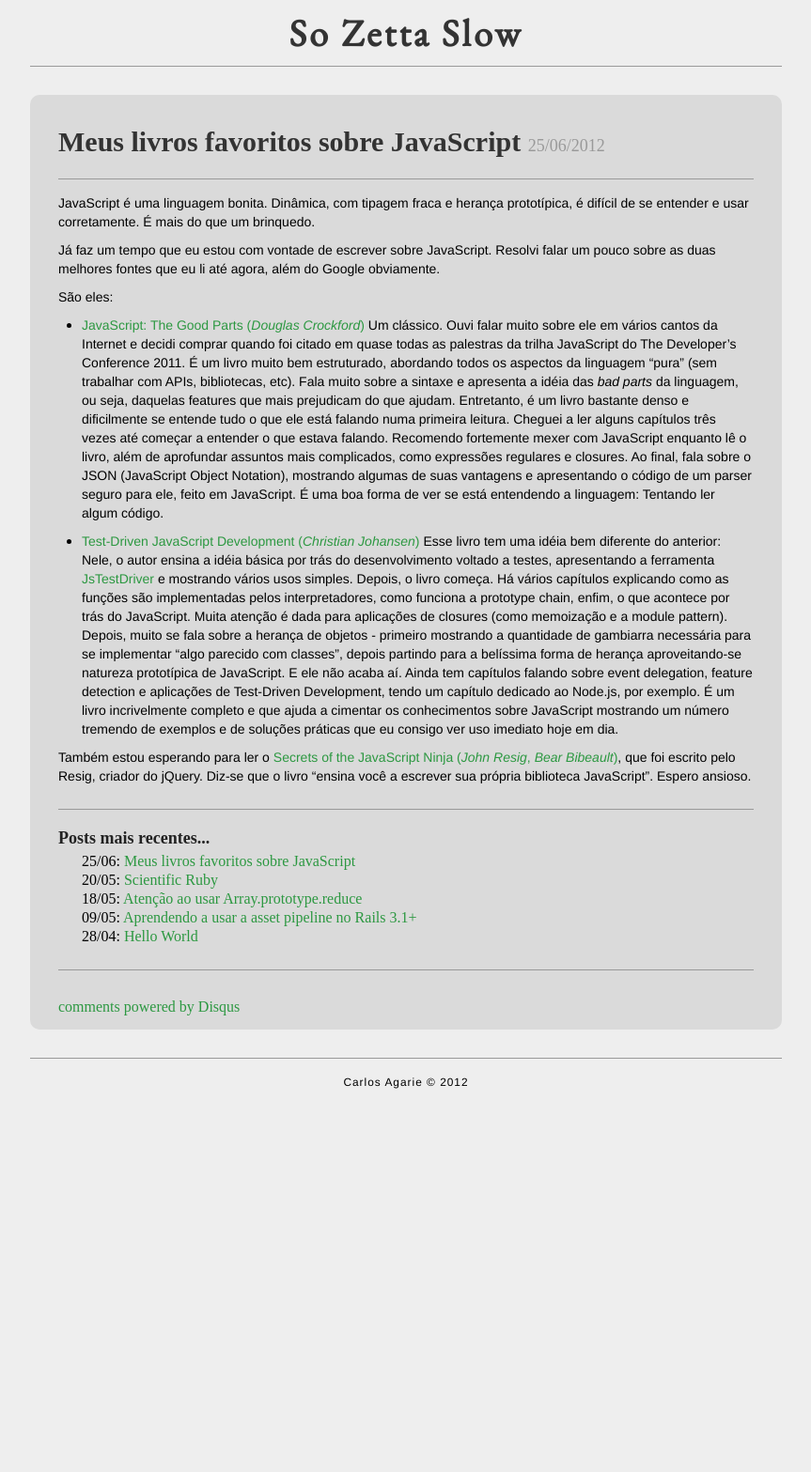
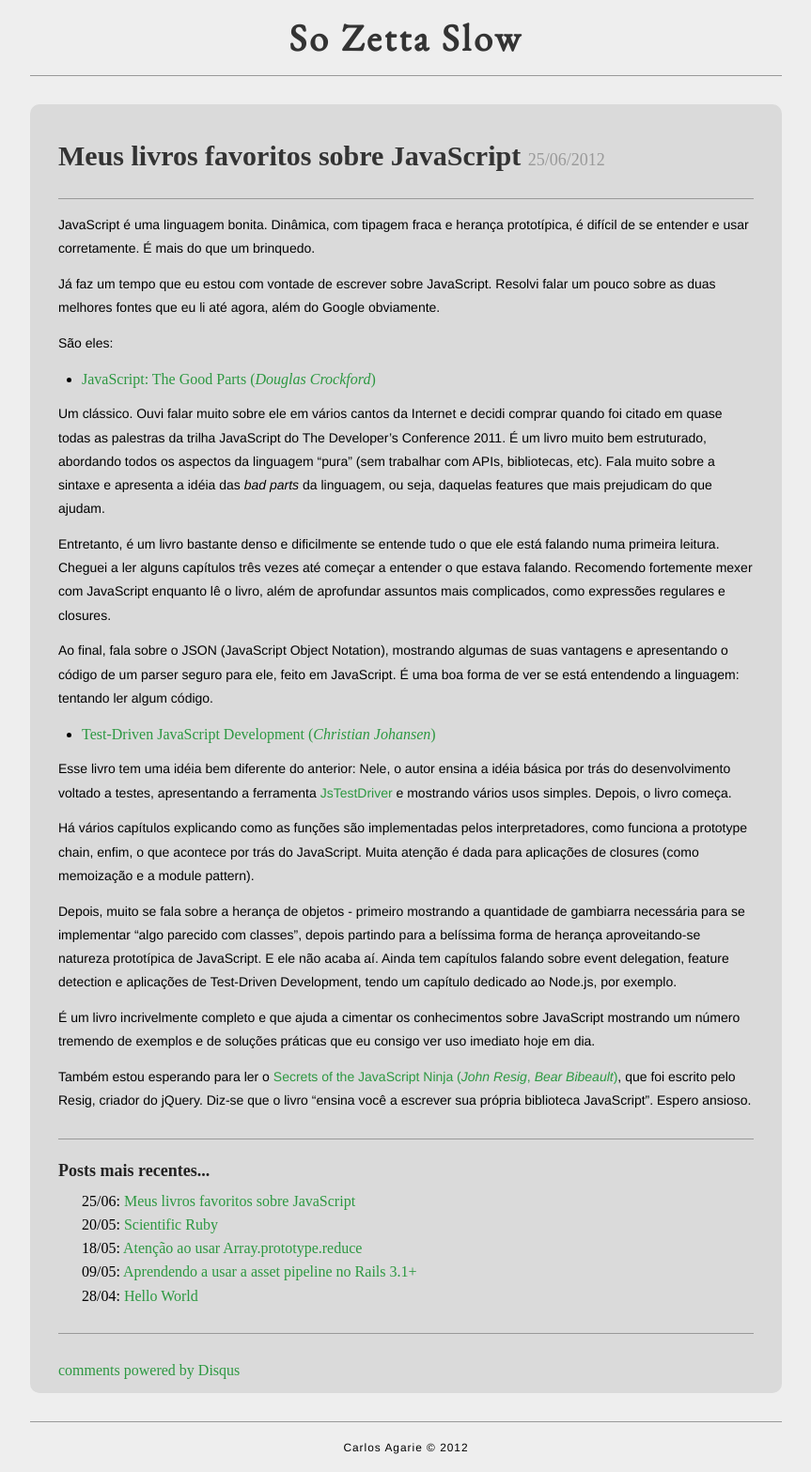
Before and after one commit to tim-kos/so-zetta-slow, a Jekyll site: the page built from _posts/2012-06-25-melhores-fontes-javascript.md, in a window 1280 px wide. Shown: the whole page at 94% size, without its empty margins (208-1071 px from the left). Built offline with Jekyll 4.4.1, drawn with Linux system fonts in a browser that asks for light colours; Markdown is read by kramdown in place of the engine named in the settings; comment, search, counter and statistics services are not loaded; before the commit the page ends 1172 px from its top, so only the background shows below that.

Commit message:
Corrected some mistakes and increased base line height

```diff
--- a/_less/twitter-bootstrap/variables.less
+++ b/_less/twitter-bootstrap/variables.less
@@ -36,7 +36,7 @@
 // Typography
 @baseFontSize:          14px;
 @baseFontFamily:        "Helvetica Neue", Helvetica, Arial, sans-serif;
-@baseLineHeight:        20px;
+@baseLineHeight:        @baseFontSize * 1.8;
 @textColor:             @grayDark;
 
 // Buttons
--- a/_posts/2012-06-25-melhores-fontes-javascript.md
+++ b/_posts/2012-06-25-melhores-fontes-javascript.md
@@ -10,14 +10,21 @@ Já faz um tempo que eu estou com vontade de escrever sobre JavaScript. Resolvi
 São eles:
 
 + [JavaScript: The Good Parts (_Douglas Crockford_)](http://www.amazon.com/JavaScript-Good-Parts-ebook/dp/B0026OR2ZY/ref=sr_1_3?ie=UTF8&qid=1321122664&sr=8-3)
-		Um clássico. Ouvi falar muito sobre ele em vários cantos da Internet e decidi comprar quando foi citado em quase todas as palestras da trilha JavaScript do The Developer's Conference 2011. É um livro muito bem estruturado, abordando todos os aspectos da linguagem "pura" (sem trabalhar com APIs, bibliotecas, etc). Fala muito sobre a sintaxe e apresenta a idéia das <i>bad parts</i> da linguagem, ou seja, daquelas features que mais prejudicam do que ajudam.
-		Entretanto, é um livro bastante denso e dificilmente se entende tudo o que ele está falando numa primeira leitura. Cheguei a ler alguns capítulos três vezes até começar a entender o que estava falando. Recomendo fortemente mexer com JavaScript enquanto lê o livro, além de aprofundar assuntos mais complicados, como expressões regulares e closures.
-		Ao final, fala sobre o JSON (JavaScript Object Notation), mostrando algumas de suas vantagens e apresentando o código de um parser seguro para ele, feito em JavaScript. É uma boa forma de ver se está entendendo a linguagem: Tentando ler algum código.
+
+Um clássico. Ouvi falar muito sobre ele em vários cantos da Internet e decidi comprar quando foi citado em quase todas as palestras da trilha JavaScript do The Developer's Conference 2011. É um livro muito bem estruturado, abordando todos os aspectos da linguagem "pura" (sem trabalhar com APIs, bibliotecas, etc). Fala muito sobre a sintaxe e apresenta a idéia das <i>bad parts</i> da linguagem, ou seja, daquelas features que mais prejudicam do que ajudam.
+
+Entretanto, é um livro bastante denso e dificilmente se entende tudo o que ele está falando numa primeira leitura. Cheguei a ler alguns capítulos três vezes até começar a entender o que estava falando. Recomendo fortemente mexer com JavaScript enquanto lê o livro, além de aprofundar assuntos mais complicados, como expressões regulares e closures.
+
+Ao final, fala sobre o JSON (JavaScript Object Notation), mostrando algumas de suas vantagens e apresentando o código de um parser seguro para ele, feito em JavaScript. É uma boa forma de ver se está entendendo a linguagem: tentando ler algum código.
 
 + [Test-Driven JavaScript Development (_Christian Johansen_)](http://www.amazon.com/Test-Driven-JavaScript-Development-Developers-ebook/dp/B004519O02/ref=sr_1_2?ie=UTF8&qid=1321122684&sr=8-2)
-		Esse livro tem uma idéia bem diferente do anterior: Nele, o autor ensina a idéia básica por trás do desenvolvimento voltado a testes, apresentando a ferramenta [JsTestDriver](http://code.google.com/p/js-test-driver/) e mostrando vários usos simples. Depois, o livro começa.
-		Há vários capítulos explicando como as funções são implementadas pelos interpretadores, como funciona a prototype chain, enfim, o que acontece por trás do JavaScript. Muita atenção é dada para aplicações de closures (como memoização e a module pattern).
-		Depois, muito se fala sobre a herança de objetos - primeiro mostrando a quantidade de gambiarra necessária para se implementar "algo parecido com classes", depois partindo para a belíssima forma de herança aproveitando-se natureza prototípica de JavaScript. E ele não acaba aí. Ainda tem capítulos falando sobre event delegation, feature detection e aplicações de Test-Driven Development, tendo um capítulo dedicado ao Node.js, por exemplo.
-			É um livro incrivelmente completo e que ajuda a cimentar os conhecimentos sobre JavaScript mostrando um número tremendo de exemplos e de soluções práticas que eu consigo ver uso imediato hoje em dia.
+
+Esse livro tem uma idéia bem diferente do anterior: Nele, o autor ensina a idéia básica por trás do desenvolvimento voltado a testes, apresentando a ferramenta [JsTestDriver](http://code.google.com/p/js-test-driver/) e mostrando vários usos simples. Depois, o livro começa.
+
+Há vários capítulos explicando como as funções são implementadas pelos interpretadores, como funciona a prototype chain, enfim, o que acontece por trás do JavaScript. Muita atenção é dada para aplicações de closures (como memoização e a module pattern).
+
+Depois, muito se fala sobre a herança de objetos - primeiro mostrando a quantidade de gambiarra necessária para se implementar "algo parecido com classes", depois partindo para a belíssima forma de herança aproveitando-se natureza prototípica de JavaScript. E ele não acaba aí. Ainda tem capítulos falando sobre event delegation, feature detection e aplicações de Test-Driven Development, tendo um capítulo dedicado ao Node.js, por exemplo.
+
+É um livro incrivelmente completo e que ajuda a cimentar os conhecimentos sobre JavaScript mostrando um número tremendo de exemplos e de soluções práticas que eu consigo ver uso imediato hoje em dia.
 
 Também estou esperando para ler o [Secrets of the JavaScript Ninja (_John Resig_, _Bear Bibeault_)](http://www.amazon.com/Secrets-JavaScript-Ninja-John-Resig/dp/193398869X), que foi escrito pelo Resig, criador do jQuery. Diz-se que o livro "ensina você a escrever sua própria biblioteca JavaScript". Espero ansioso.
--- a/css/screen.css
+++ b/css/screen.css
@@ -126,20 +126,20 @@ textarea {
   text-align: center;
 }
 p {
-  margin: 0 0 10px;
+  margin: 0 0 12.6px;
   font-family: "Helvetica Neue", Helvetica, Arial, sans-serif;
   font-size: 14px;
-  line-height: 20px;
+  line-height: 25.2px;
 }
 p small {
   font-size: 12px;
   color: #999999;
 }
 .lead {
-  margin-bottom: 20px;
+  margin-bottom: 25.2px;
   font-size: 20px;
   font-weight: 200;
-  line-height: 30px;
+  line-height: 37.8px;
 }
 h1,
 h2,
@@ -163,20 +163,20 @@ h6 small {
 }
 h1 {
   font-size: 30px;
-  line-height: 40px;
+  line-height: 50.4px;
 }
 h1 small {
   font-size: 18px;
 }
 h2 {
   font-size: 24px;
-  line-height: 40px;
+  line-height: 50.4px;
 }
 h2 small {
   font-size: 18px;
 }
 h3 {
-  line-height: 30px;
+  line-height: 37.8px;
   font-size: 18px;
 }
 h3 small {
@@ -185,7 +185,7 @@ h3 small {
 h4,
 h5,
 h6 {
-  line-height: 20px;
+  line-height: 25.2px;
 }
 h4 {
   font-size: 14px;
@@ -202,8 +202,8 @@ h6 {
   text-transform: uppercase;
 }
 .page-header {
-  padding-bottom: 19px;
-  margin: 20px 0;
+  padding-bottom: 24.2px;
+  margin: 25.2px 0;
   border-bottom: 1px solid #eeeeee;
 }
 .page-header h1 {
@@ -212,7 +212,7 @@ h6 {
 ul,
 ol {
   padding: 0;
-  margin: 0 0 10px 25px;
+  margin: 0 0 12.6px 25px;
 }
 ul ul,
 ul ol,
@@ -227,7 +227,7 @@ ol {
   list-style: decimal;
 }
 li {
-  line-height: 20px;
+  line-height: 25.2px;
 }
 ul.unstyled,
 ol.unstyled {
@@ -235,20 +235,20 @@ ol.unstyled {
   list-style: none;
 }
 dl {
-  margin-bottom: 20px;
+  margin-bottom: 25.2px;
 }
 dt,
 dd {
-  line-height: 20px;
+  line-height: 25.2px;
 }
 dt {
   font-weight: bold;
 }
 dd {
-  margin-left: 10px;
+  margin-left: 12.6px;
 }
 hr {
-  margin: 20px 0;
+  margin: 25.2px 0;
   border: 0;
   border-top: 1px solid #eeeeee;
   border-bottom: 1px solid #ffffff;
@@ -270,18 +270,18 @@ abbr {
 }
 blockquote {
   padding: 0 0 0 15px;
-  margin: 0 0 20px;
+  margin: 0 0 25.2px;
   border-left: 5px solid #eeeeee;
 }
 blockquote p {
   margin-bottom: 0;
   font-size: 16px;
   font-weight: 300;
-  line-height: 25px;
+  line-height: 31.5px;
 }
 blockquote small {
   display: block;
-  line-height: 20px;
+  line-height: 25.2px;
   color: #999999;
 }
 blockquote small:before {
@@ -306,8 +306,8 @@ blockquote:after {
 }
 address {
   display: block;
-  margin-bottom: 20px;
-  line-height: 20px;
+  margin-bottom: 25.2px;
+  line-height: 25.2px;
   font-style: normal;
 }
 small {
```
